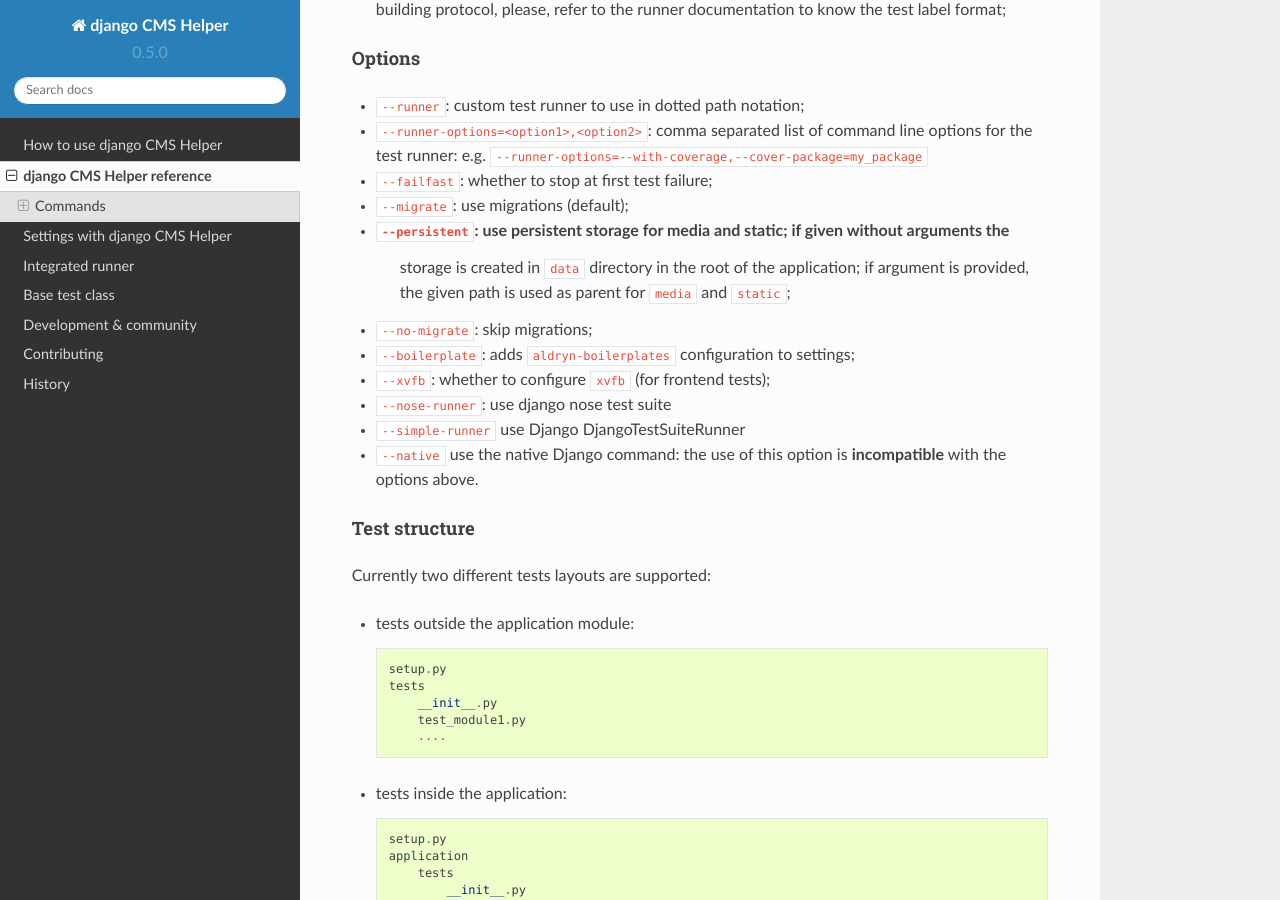
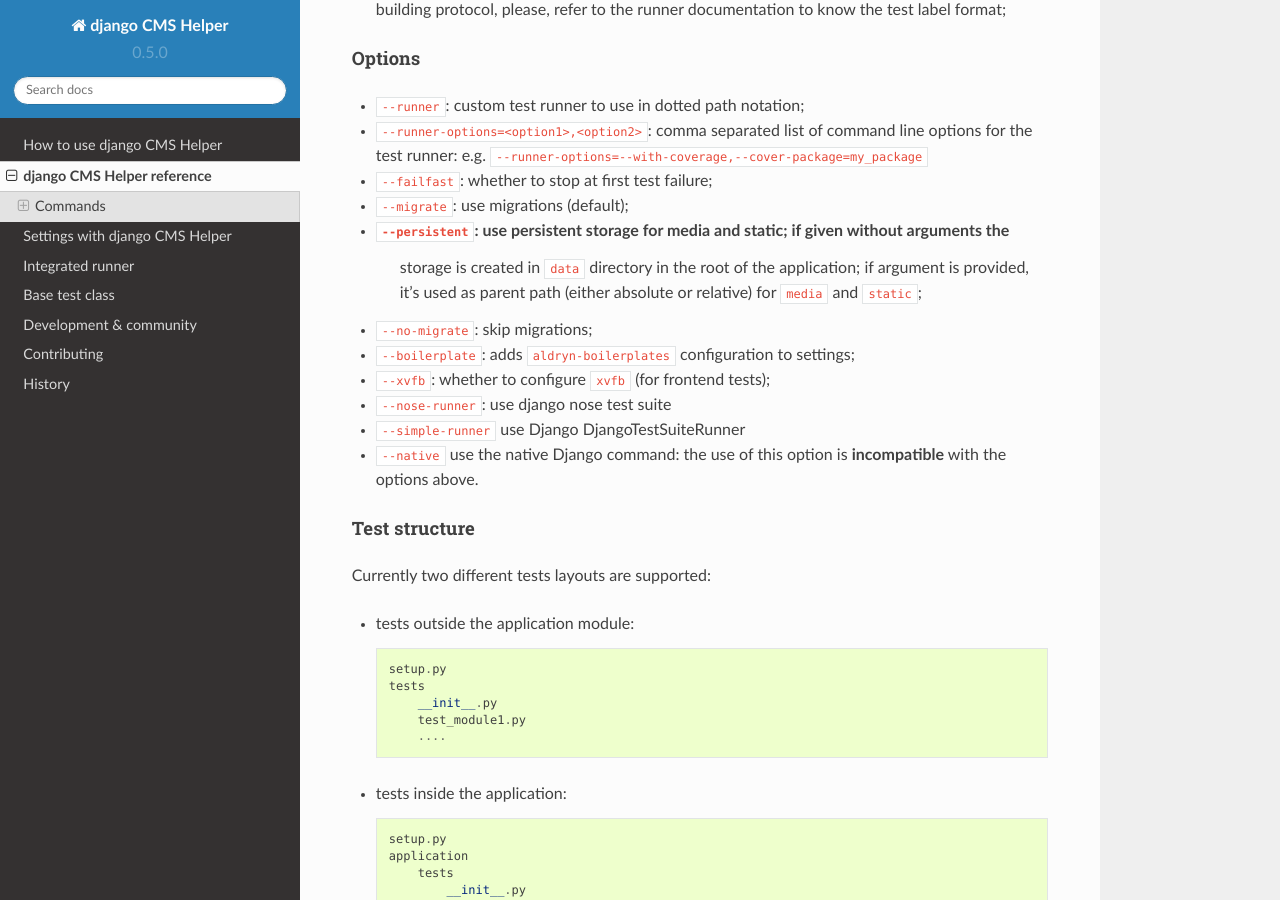
Before and after one commit to nephila/django-app-helper, a Sphinx documentation site: the page built from docs/reference.rst, in a window 1280 px wide and 900 px high, scrolled down 1224 px. Built offline with Sphinx 7.4.7 and the Read the Docs theme 2.0.0, drawn with Linux system fonts in a browser that asks for light colours.

```diff
--- a/docs/reference.rst
+++ b/docs/reference.rst
@@ -68,8 +68,8 @@ Options
 * ``--migrate``: use migrations (default);
 * ``--persistent``: use persistent storage for media and static; if given without arguments the
                     storage is created in ``data`` directory in the root of the application; if
-                    argument is provided, the given path is used as parent for ``media`` and
-                    ``static``;
+                    argument is provided, it's used as parent path (either absolute or relative)
+                    for ``media`` and ``static``;
 * ``--no-migrate``: skip migrations;
 * ``--boilerplate``: adds ``aldryn-boilerplates`` configuration to settings;
 * ``--xvfb``: whether to configure ``xvfb`` (for frontend tests);
```
Also changed, not shown: 2 other files.
